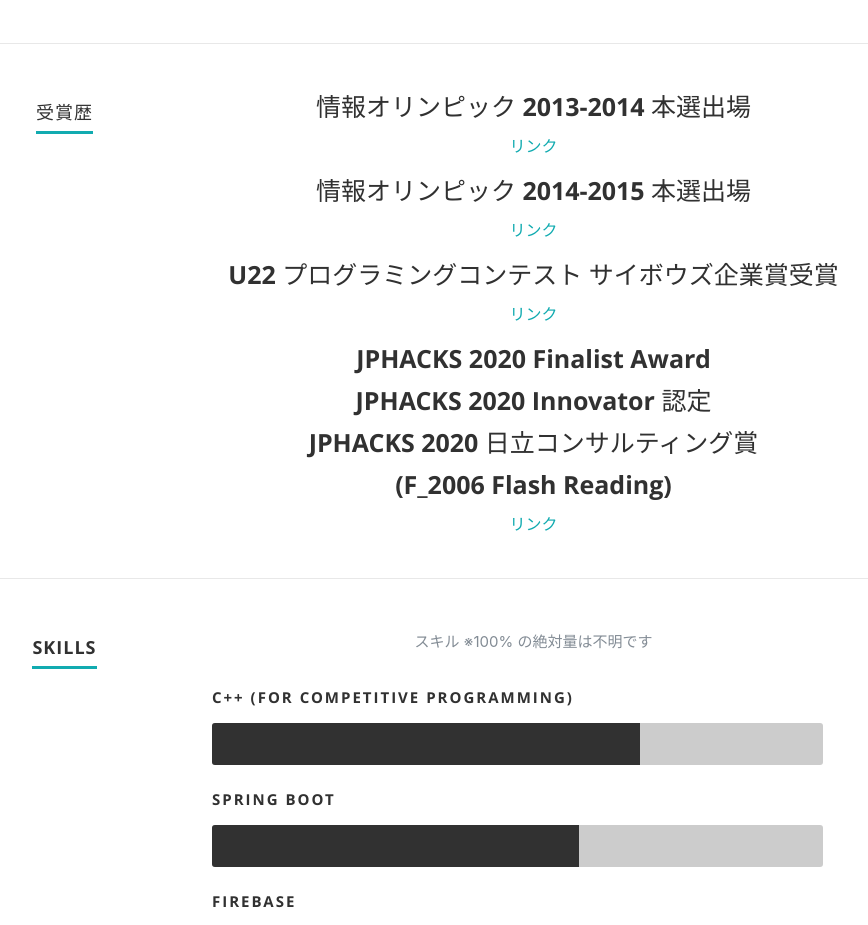
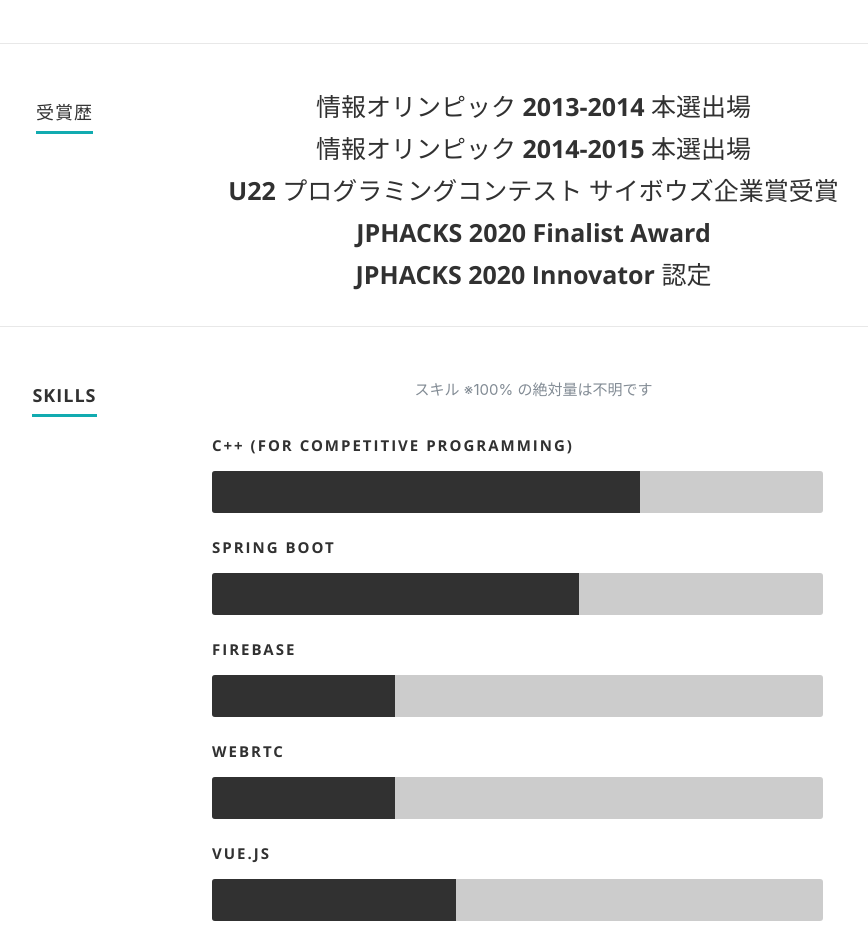
Before and after one commit to asSqr/as-sqr-portfolio, a React (Create React App) app: page / in a window 1280 px wide. Shown: the part 2060-2985 px from the top of the page, without its empty margins (193-1061 px from the left). Built offline with nearby package versions, Linux system fonts and the light colour scheme.

Commit message:
fix: 修正

```diff
--- a/src/Components/Resume.js
+++ b/src/Components/Resume.js
@@ -62,20 +62,14 @@ class Resume extends Component {
             <div className="row item">
               <div className="twelve columns">
                 <div key="JOI2013"><h3>情報オリンピック 2013-2014 本選出場</h3>
-                  <p className="info"><a href="https://www.ioi-jp.org/joi/2013/2014-yo-A-rank.html">リンク</a></p>
                 </div>
                 <div key="JOI2014"><h3>情報オリンピック 2014-2015 本選出場</h3>
-                  <p className="info"><a href="https://www.ioi-jp.org/joi/2014/2015-yo-A-rank.html">リンク</a></p>
                 </div>
                 <div key="U22"><h3>U22 プログラミングコンテスト サイボウズ企業賞受賞</h3>
-                  <p className="info"><a href="https://u22procon.com/2014/kojin.php">リンク</a></p>
                 </div>
                 <div key="JPHACKS">
                   <h3>JPHACKS 2020 Finalist Award</h3>
                   <h3>JPHACKS 2020 Innovator 認定</h3>
-                  <h3>JPHACKS 2020 日立コンサルティング賞</h3>
-                  <h3>(F_2006 Flash Reading)</h3>
-                  <p className="info"><a href="https://jphacks.com/information/award-finalists2020/">リンク</a></p>
                 </div>
               </div>
             </div>
```
